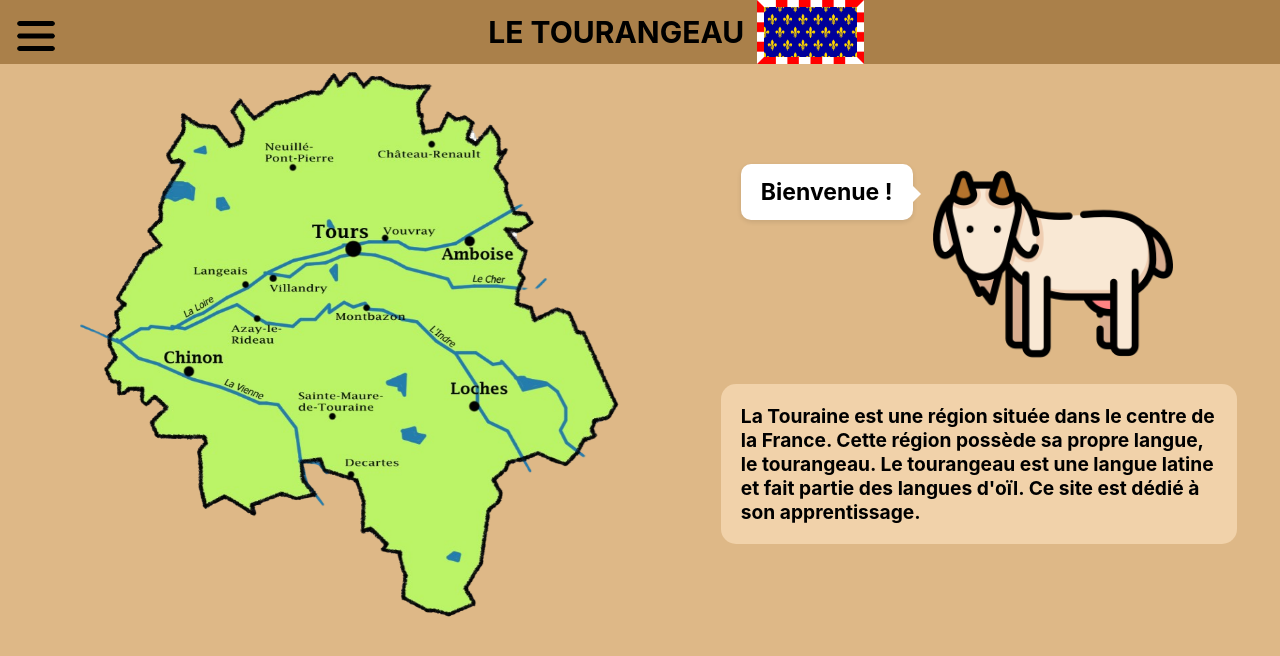
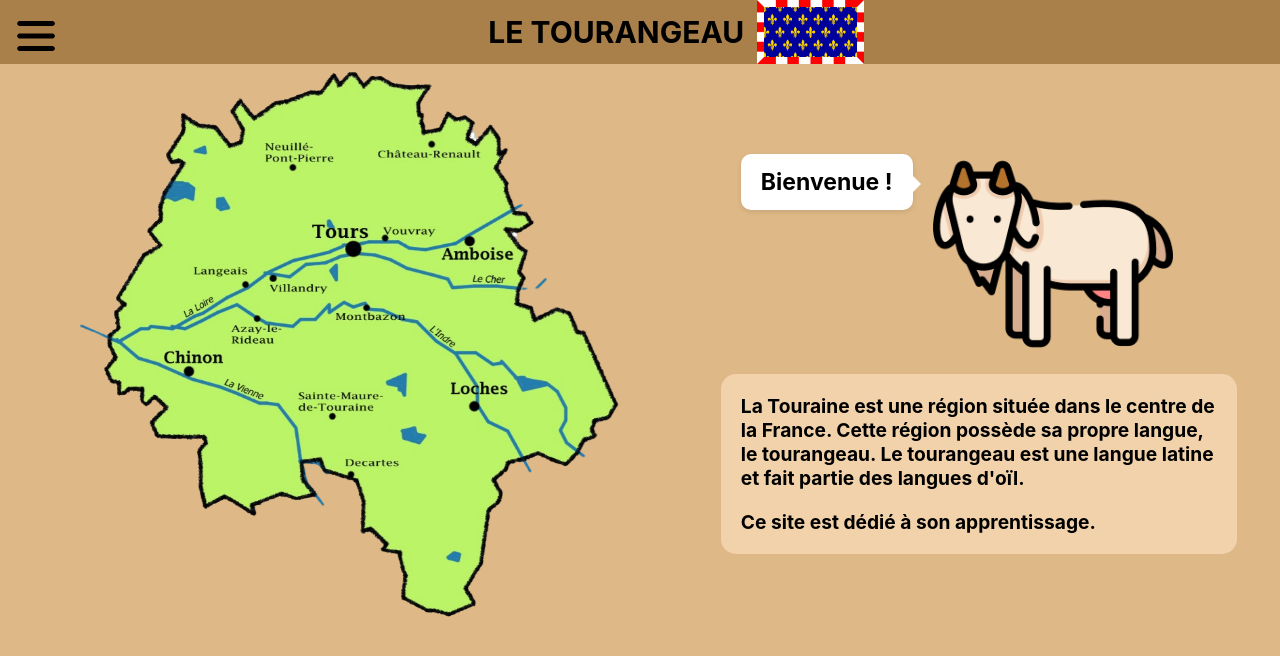
Before and after one commit to ElMala37/tourangeau, a React (Create React App) app: page / in a window 1280 px wide. Shown: the top 656 px of the page. Built offline with nearby package versions, Linux system fonts and the light colour scheme.

Commit message:
Presentation

```diff
--- a/src/composants/Presentation.js
+++ b/src/composants/Presentation.js
@@ -68,8 +68,9 @@ const Presentation = () => {
             La Touraine est une région située dans le centre de la France.
             Cette région possède sa propre langue, le tourangeau.
             Le tourangeau est une langue latine et fait partie des langues
-            d'oïl. Ce site est dédié à son apprentissage.
+            d'oïl.
           </p>
+          <p className="TexteIntroduction">Ce site est dédié à son apprentissage.</p>
           </div>
         </div>
       </div>
```
